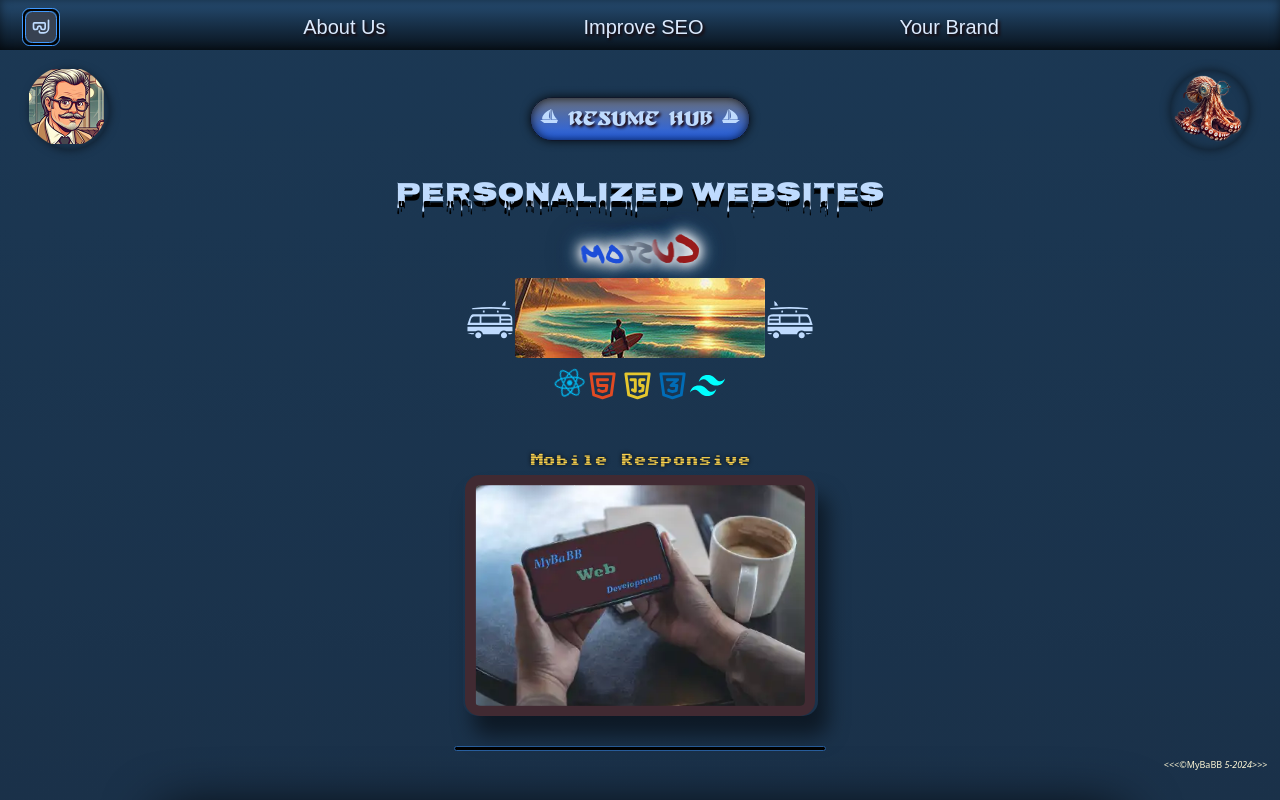
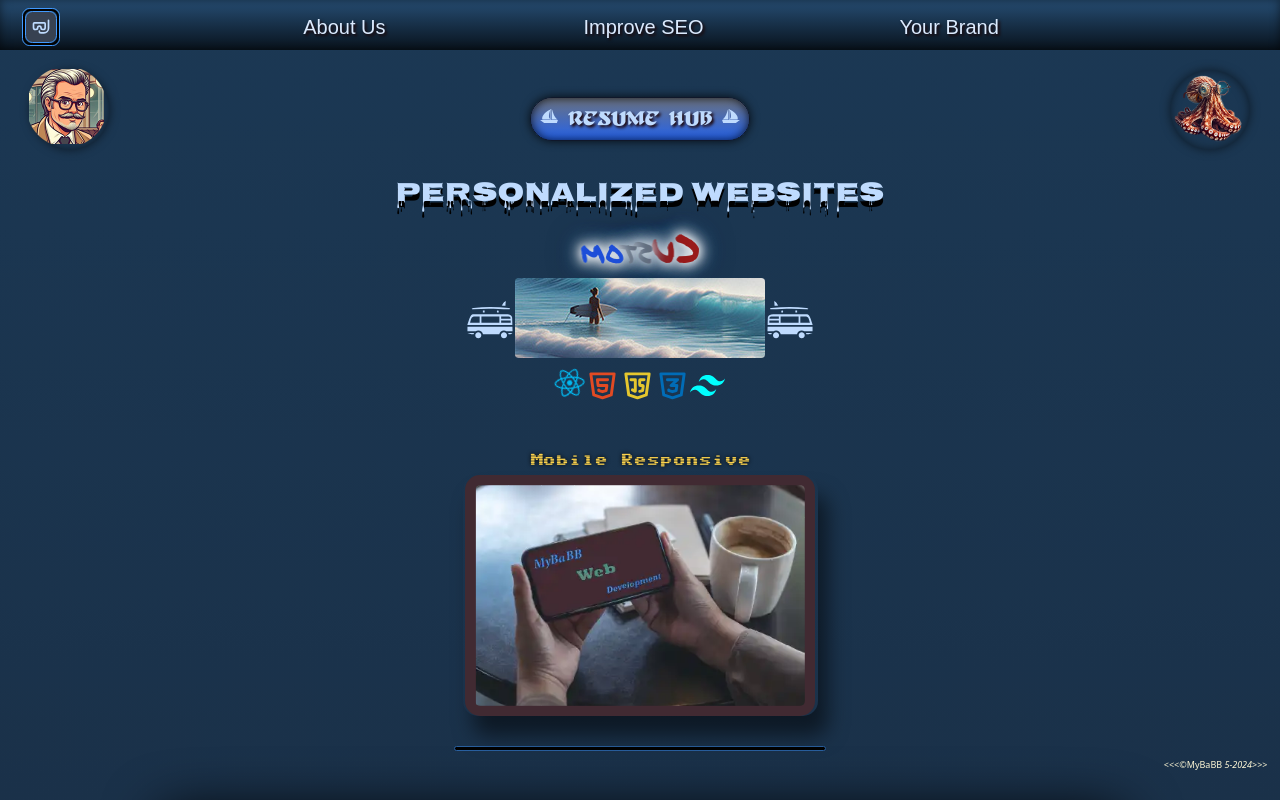
Before and after one commit to MyBaBB/About_MyBaBB, a React (Vite) app: page / in a window 1280 px wide. Shown: the top 800 px of the page. Built offline with nearby package versions, Linux system fonts and the light colour scheme; a web font is replaced by a local one.

Commit message:
changed the image to match better

```diff
--- a/src/components/MainFolder/ContainerFolder/SectionAFolder/SectionA.jsx
+++ b/src/components/MainFolder/ContainerFolder/SectionAFolder/SectionA.jsx
@@ -3,7 +3,7 @@ import React from "react";
 import phoneInHands from "./phoneInHands.webp";
 import { GiSurferVan } from "react-icons/gi";
 // import { GiSpiderWeb } from "react-icons/gi";
-import SurferBeach from "../SectionAFolder/surferBeach.jpg";
+import SurferBeach2 from "../SectionAFolder/surferBeach2.jpg";
 import "./SectionA.css";
 import "../SponsorFolder/Sponsor.css";
 import ContactUs from "../../ContainerFolder/ContactUsFolder/ContactUs";
@@ -62,7 +62,7 @@ const SectionA = () => {
                   </span>
                   <span className="inline-block">
                     <img
-                      src={SurferBeach}
+                      src={SurferBeach2}
                       alt="Placeholder Image"
                       className="rounded-md  "
                     />
```
Also changed, not shown: src/components/MainFolder/ContainerFolder/SectionAFolder/surferBeach.jpg (deleted), src/components/MainFolder/ContainerFolder/SectionAFolder/surferBeach2.jpg (added).
